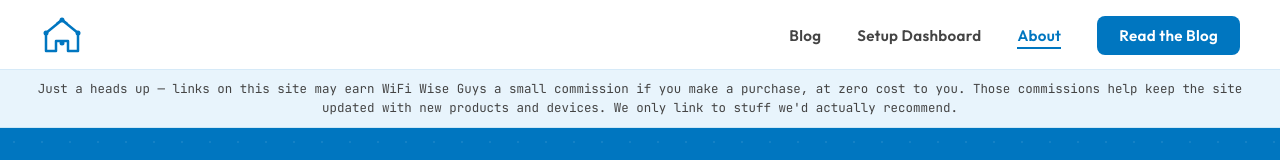
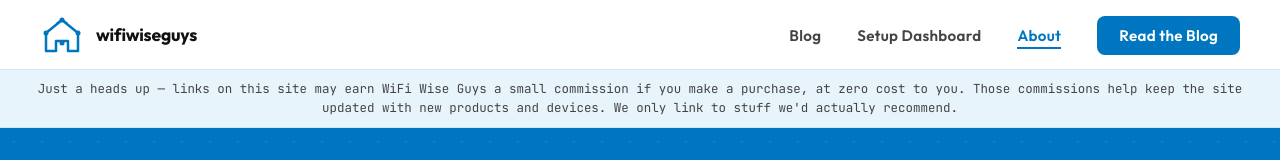
Before and after one commit to wnybarry/WiFiWiseGuys, a plain HTML site: page about.html in a window 1280 px wide. Shown: the top 160 px of the page. Drawn offline with Linux system fonts and the light colour scheme.

Commit message:
Update about.html

```diff
--- a/about.html
+++ b/about.html
@@ -28,8 +28,9 @@
 
     /* ── NAV ── */
     nav { position: fixed; top: 0; left: 0; right: 0; z-index: 100; background: rgba(255,255,255,0.95); backdrop-filter: blur(12px); border-bottom: 1px solid var(--border); display: flex; align-items: center; justify-content: space-between; padding: 0 40px; height: 70px; }
-    .nav-logo { display: flex; align-items: center; gap: 10px; text-decoration: none; }
+    .nav-logo { display: flex; align-items: center; gap: 12px; text-decoration: none; flex-shrink: 0; }
     .nav-logo svg { width: 44px; height: 44px; }
+    .nav-logo-text { font-family: 'Outfit', sans-serif; font-size: 1.1rem; font-weight: 700; color: var(--ink); letter-spacing: -0.01em; white-space: nowrap; }
     .nav-links { display: flex; align-items: center; gap: 36px; list-style: none; }
     .nav-links a { text-decoration: none; font-size: 0.95rem; font-weight: 600; color: var(--ink-soft); letter-spacing: 0.02em; transition: color 0.2s; position: relative; }
     .nav-links a::after { content: ''; position: absolute; bottom: -4px; left: 0; right: 0; height: 2px; background: var(--blue); transform: scaleX(0); transition: transform 0.2s; }
@@ -136,6 +137,7 @@
 <nav>
   <a href="index.html" class="nav-logo">
     <svg viewBox="0 0 44 44" fill="none"><path d="M6 20L22 7L38 20V38H28V28H16V38H6V20Z" stroke="#0076c0" stroke-width="2.5" stroke-linejoin="round" fill="none"/><circle cx="6" cy="20" r="2.5" fill="#0076c0"/><circle cx="22" cy="7" r="2.5" fill="#0076c0"/><circle cx="38" cy="20" r="2.5" fill="#0076c0"/><circle cx="22" cy="30" r="2.5" fill="#0076c0"/><path d="M17 10.5 Q22 5 27 10.5" stroke="#0076c0" stroke-width="2" fill="none" stroke-linecap="round"/></svg>
+    <span class="nav-logo-text">wifiwiseguys</span>
   </a>
   <ul class="nav-links">
     <li><a href="blog.html">Blog</a></li>
```
